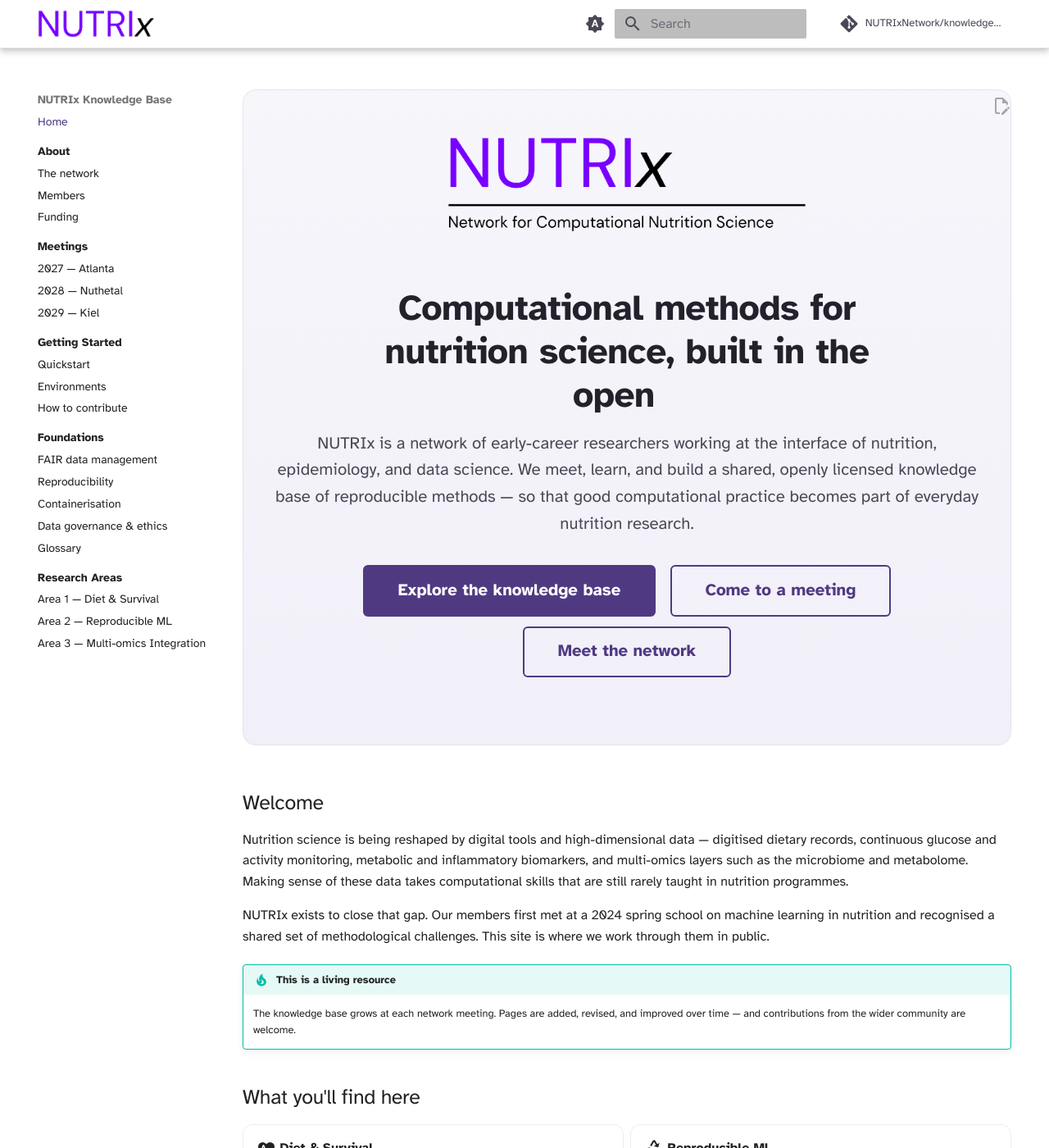
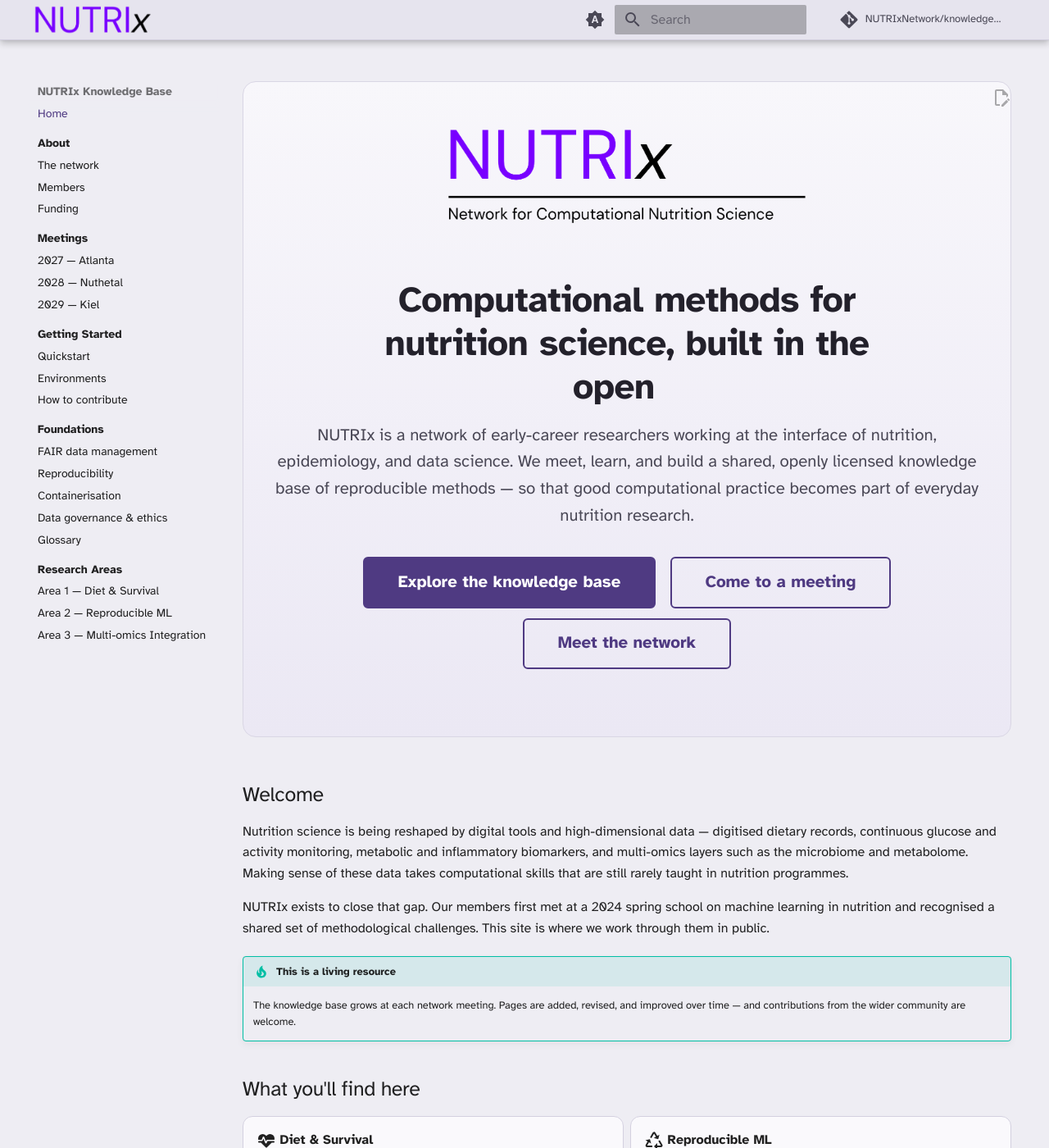
Before and after one commit to NUTRIxNetwork/knowledge_base, an MkDocs documentation site: the page built from docs/index.md, in a window 1280 px wide and 1400 px high. Shown: the whole window at 82% size. Built offline with MkDocs 1.6.1 and Material for MkDocs 9.7.7, drawn with Linux system fonts in a browser that asks for light colours; comment, search, counter and statistics services are not loaded.

Commit message:
Grey-lavender page background and logo in the header on every page
- Light theme: soft grey page with purple tint, raised cards, grey masthead/footer
- Show the wordmark in the header on all pages and screen sizes (incl. mobile)
- Dark-mode wordmark also in the mobile drawer

Co-Authored-By: Claude Sonnet 5.5 <noreply@anthropic.com>

```diff
--- a/docs/stylesheets/extra.css
+++ b/docs/stylesheets/extra.css
@@ -23,10 +23,16 @@
 }
 
 [data-md-color-scheme="default"] {
-  /* white masthead so the logo shows in its original colours */
-  --md-primary-fg-color: #ffffff;
-  --md-primary-fg-color--light: #ffffff;
-  --md-primary-fg-color--dark: #f1f0f5;
+  /* soft grey with a hint of the logo purple */
+  --md-default-bg-color: #eeedf3;
+  --md-default-bg-color--light: rgba(238, 237, 243, 0.54);
+  --md-default-bg-color--lighter: rgba(238, 237, 243, 0.26);
+  --md-default-bg-color--lightest: rgba(238, 237, 243, 0.07);
+  --md-code-bg-color: #e3e1ec;
+
+  --md-primary-fg-color: #e6e4ee;
+  --md-primary-fg-color--light: #eeedf3;
+  --md-primary-fg-color--dark: #d9d6e4;
   --md-primary-bg-color: var(--nx-grey-700);
   --md-primary-bg-color--light: rgba(74, 72, 86, 0.7);
 
@@ -34,19 +40,24 @@
   --md-accent-fg-color--transparent: rgba(120, 0, 255, 0.08);
 
   --md-typeset-a-color: var(--nx-violet-700);
-  --md-footer-bg-color: #2b2933;
-  --md-footer-bg-color--dark: var(--nx-grey-900);
+  --md-footer-fg-color: var(--nx-grey-900);
+  --md-footer-fg-color--light: var(--nx-grey-700);
+  --md-footer-fg-color--lighter: var(--nx-grey-500);
+  --md-footer-bg-color: #e0ddea;
+  --md-footer-bg-color--dark: #d6d3e3;
 
   --nx-action: var(--nx-violet-700);
   --nx-action-text: #ffffff;
   --nx-outline: var(--nx-violet-700);
-  --nx-hero-bg: linear-gradient(180deg, var(--nx-lavender-50) 0%, var(--nx-lavender-100) 100%);
-  --nx-hero-border: var(--nx-grey-200);
+  --nx-surface: #faf9fc;
+  --nx-hero-bg: linear-gradient(180deg, #f8f7fb 0%, #ebe8f4 100%);
+  --nx-hero-border: #d9d6e4;
   --nx-hero-text: var(--nx-grey-900);
   --nx-hero-muted: var(--nx-grey-700);
   --nx-card-hover: var(--nx-violet-500);
-  --nx-cta-bg: var(--nx-lavender-50);
-  --nx-photo-ring: var(--nx-lavender-300);
+  --nx-cta-bg: #f8f7fb;
+  --nx-photo-ring: #cfc5e8;
+  --nx-line: #d3d0df;
 }
 
 [data-md-color-scheme="slate"] {
@@ -78,18 +89,23 @@
   --nx-card-hover: #9b84dc;
   --nx-cta-bg: rgba(255, 255, 255, 0.04);
   --nx-photo-ring: #4a4362;
+  --nx-surface: #1f1d28;
+  --nx-line: #353245;
 }
 
 /* ============================================================
-   Masthead — wordmark logo, no duplicate site name on wide screens
+   Masthead — wordmark logo on every page and screen size
    ============================================================ */
 
 .md-header {
-  border-bottom: 1px solid var(--nx-grey-200);
+  border-bottom: 1px solid var(--nx-line);
 }
 
-[data-md-color-scheme="slate"] .md-header {
-  border-bottom-color: #353245;
+/* Material hides the logo on narrow screens; keep it everywhere */
+.md-header__button.md-logo {
+  display: block;
+  margin: 0;
+  padding: 0.35rem 0.4rem;
 }
 
 .md-header__button.md-logo img {
@@ -97,24 +113,30 @@
   width: auto;
 }
 
-/* dark mode: swap in the light-ink wordmark */
-[data-md-color-scheme="slate"] .md-header__button.md-logo {
-  background: url("../assets/nutrix-wordmark-dark.png") center / contain no-repeat;
+/* the wordmark already says "NUTRIx"; keep the site name for screen readers */
+.md-header__topic:first-child .md-ellipsis {
+  position: absolute;
+  width: 1px;
+  height: 1px;
+  overflow: hidden;
+  clip: rect(0 0 0 0);
 }
 
-[data-md-color-scheme="slate"] .md-header__button.md-logo img {
-  visibility: hidden;
+/* mobile drawer title uses the same logo */
+.md-nav__title .md-nav__button.md-logo img {
+  height: 2rem;
+  width: auto;
 }
 
-@media (min-width: 76.25em) {
-  /* the wordmark already says "NUTRIx"; keep the text for screen readers */
-  .md-header__topic:first-child .md-ellipsis {
-    position: absolute;
-    width: 1px;
-    height: 1px;
-    overflow: hidden;
-    clip: rect(0 0 0 0);
-  }
+/* dark mode: swap in the light-ink wordmark */
+[data-md-color-scheme="slate"] .md-header__button.md-logo,
+[data-md-color-scheme="slate"] .md-nav__button.md-logo {
+  background: url("../assets/nutrix-wordmark-dark.png") left center / contain no-repeat;
+}
+
+[data-md-color-scheme="slate"] .md-header__button.md-logo img,
+[data-md-color-scheme="slate"] .md-nav__button.md-logo img {
+  visibility: hidden;
 }
 
 /* ============================================================
@@ -209,7 +231,8 @@
 .md-typeset .grid.cards > ul > li,
 .md-typeset .grid > .card {
   border-radius: 0.6rem;
-  border-color: var(--md-default-fg-color--lightest);
+  border-color: var(--nx-line);
+  background: var(--nx-surface);
   transition: border-color 0.2s ease, box-shadow 0.2s ease;
 }
 
@@ -253,9 +276,9 @@
   align-items: center;
   text-align: center;
   padding: 1.4rem 1rem 1.1rem;
-  border: 1px solid var(--md-default-fg-color--lightest);
+  border: 1px solid var(--nx-line);
   border-radius: 0.6rem;
-  background: var(--md-default-bg-color);
+  background: var(--nx-surface);
   transition: border-color 0.2s ease, box-shadow 0.2s ease;
 }
 
```
